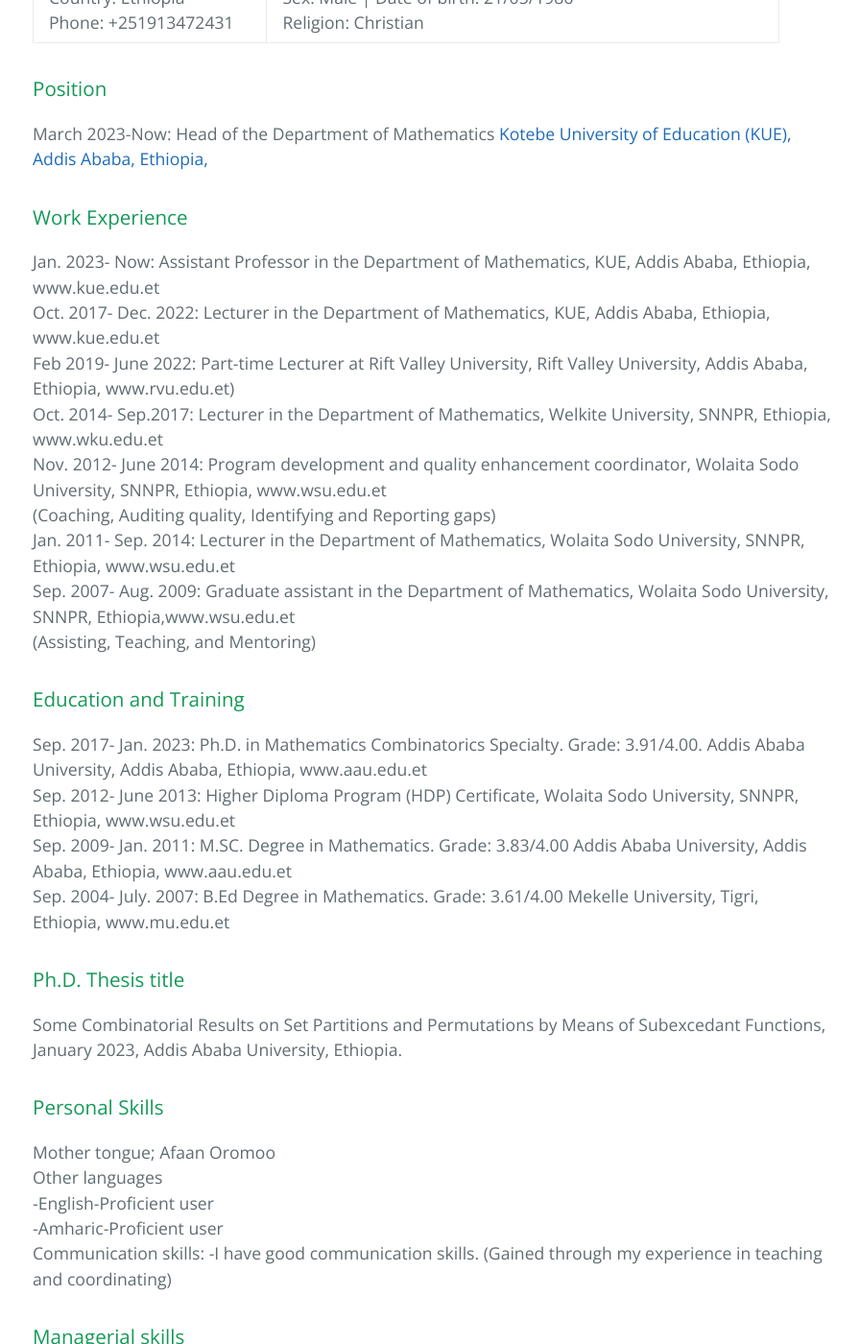
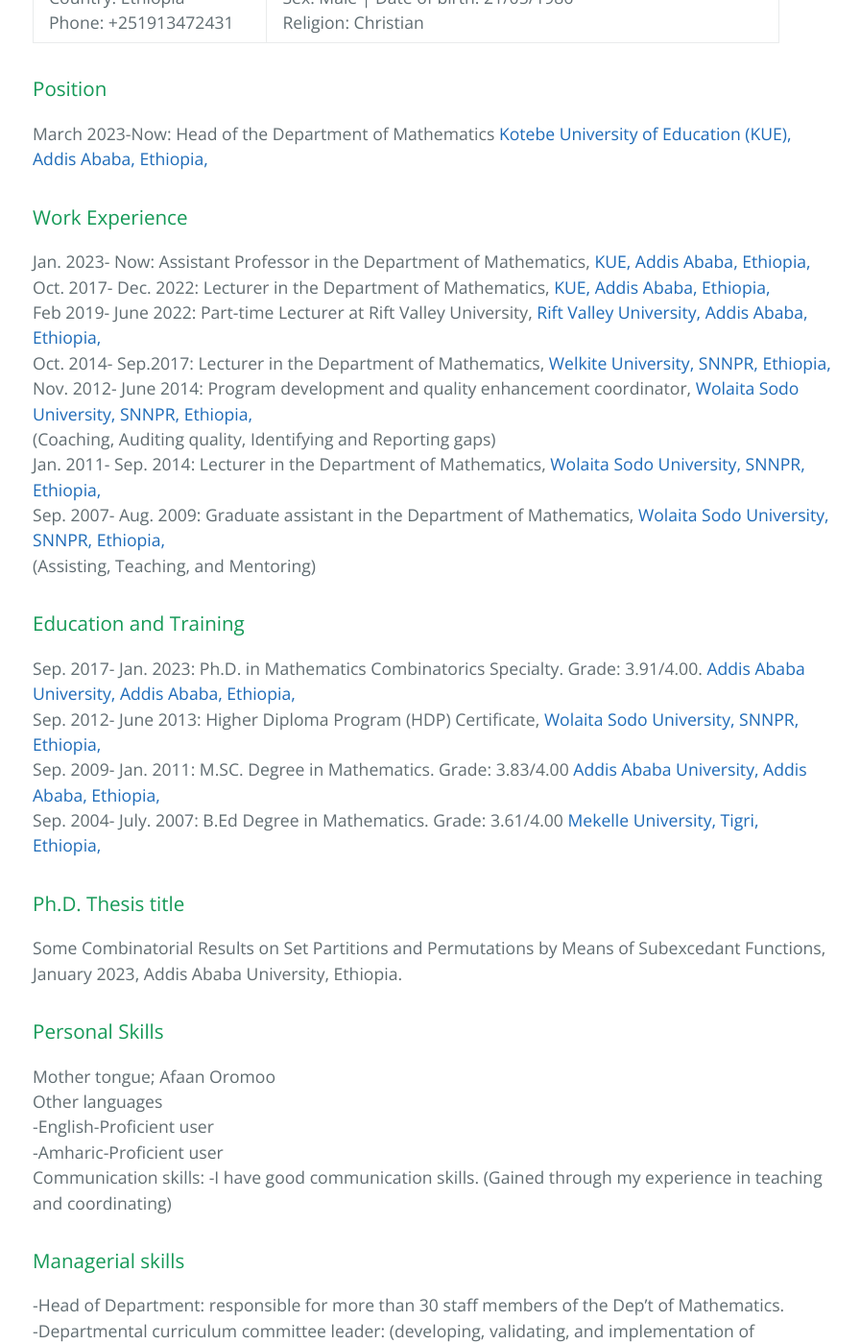
Before and after one commit to fufabeyene/-fufabeyene-.github.io, a Jekyll site: the page built from cv.md, in a window 1280 px wide and 1400 px high, scrolled down 520 px. Shown: the whole window at 96% size, without its empty margins (190-1086 px from the left). Built offline with Jekyll 4.4.1, drawn with Linux system fonts in a browser that asks for light colours; our own code applies the rules of GitHub Pages for plain Markdown files.

Commit message:
Update cv.md

```diff
--- a/cv.md
+++ b/cv.md
@@ -33,21 +33,21 @@ March 2023-Now: Head of the Department of Mathematics
 [Kotebe University of Education (KUE), Addis Ababa, Ethiopia,](www.kue.edu.et)
 
 ### Work Experience
-Jan. 2023- Now: Assistant Professor in the Department of Mathematics, KUE, Addis Ababa, Ethiopia, www.kue.edu.et <br/>
-Oct. 2017- Dec. 2022: Lecturer in the Department of Mathematics, KUE, Addis Ababa, Ethiopia, www.kue.edu.et <br/>
-Feb 2019- June 2022: Part-time Lecturer at Rift Valley University, Rift Valley University, Addis Ababa, Ethiopia, www.rvu.edu.et) <br/>
-Oct. 2014- Sep.2017: Lecturer in the Department of Mathematics, Welkite University, SNNPR, Ethiopia, www.wku.edu.et <br/>
-Nov. 2012- June 2014: Program development and quality enhancement coordinator, Wolaita Sodo University, SNNPR, Ethiopia, www.wsu.edu.et <br/>
+Jan. 2023- Now: Assistant Professor in the Department of Mathematics, [KUE, Addis Ababa, Ethiopia,](www.kue.edu.et) <br/>
+Oct. 2017- Dec. 2022: Lecturer in the Department of Mathematics, [KUE, Addis Ababa, Ethiopia,](www.kue.edu.et) <br/>
+Feb 2019- June 2022: Part-time Lecturer at Rift Valley University, [Rift Valley University, Addis Ababa, Ethiopia,](www.rvu.edu.et) <br/>
+Oct. 2014- Sep.2017: Lecturer in the Department of Mathematics, [Welkite University, SNNPR, Ethiopia,](www.wku.edu.et) <br/>
+Nov. 2012- June 2014: Program development and quality enhancement coordinator, [Wolaita Sodo University, SNNPR, Ethiopia,](www.wsu.edu.et) <br/>
                       (Coaching, Auditing quality, Identifying and Reporting gaps) <br/>
-Jan. 2011- Sep. 2014: Lecturer in the Department of Mathematics, Wolaita Sodo University, SNNPR, Ethiopia, www.wsu.edu.et <br/>
-Sep. 2007- Aug. 2009: Graduate assistant in the Department of Mathematics, Wolaita Sodo University, SNNPR, Ethiopia,www.wsu.edu.et <br/>
+Jan. 2011- Sep. 2014: Lecturer in the Department of Mathematics, [Wolaita Sodo University, SNNPR, Ethiopia,](www.wsu.edu.et) <br/>
+Sep. 2007- Aug. 2009: Graduate assistant in the Department of Mathematics, [Wolaita Sodo University, SNNPR, Ethiopia,](www.wsu.edu.et) <br/>
                       (Assisting, Teaching, and Mentoring) <br/>
 
 ### Education and Training
-Sep. 2017- Jan. 2023: Ph.D. in Mathematics Combinatorics Specialty. Grade: 3.91/4.00. Addis Ababa University, Addis Ababa, Ethiopia, www.aau.edu.et  <br/>
-Sep. 2012- June 2013: Higher Diploma Program (HDP) Certificate, Wolaita Sodo University, SNNPR, Ethiopia, www.wsu.edu.et  <br/>
-Sep. 2009- Jan. 2011: M.SC. Degree in Mathematics. Grade: 3.83/4.00 Addis Ababa University, Addis Ababa, Ethiopia, www.aau.edu.et  <br/>
-Sep. 2004- July. 2007: B.Ed Degree in Mathematics. Grade: 3.61/4.00 Mekelle University, Tigri, Ethiopia, www.mu.edu.et  <br/>
+Sep. 2017- Jan. 2023: Ph.D. in Mathematics Combinatorics Specialty. Grade: 3.91/4.00. [Addis Ababa University, Addis Ababa, Ethiopia,](www.aau.edu.et) <br/>
+Sep. 2012- June 2013: Higher Diploma Program (HDP) Certificate, [Wolaita Sodo University, SNNPR, Ethiopia,](www.wsu.edu.et)  <br/>
+Sep. 2009- Jan. 2011: M.SC. Degree in Mathematics. Grade: 3.83/4.00 [Addis Ababa University, Addis Ababa, Ethiopia,](www.aau.edu.et) <br/>
+Sep. 2004- July. 2007: B.Ed Degree in Mathematics. Grade: 3.61/4.00 [Mekelle University, Tigri, Ethiopia,](www.mu.edu.et)  <br/>
 
 ### Ph.D. Thesis title
 Some Combinatorial Results on Set Partitions and Permutations by Means of Subexcedant
```
